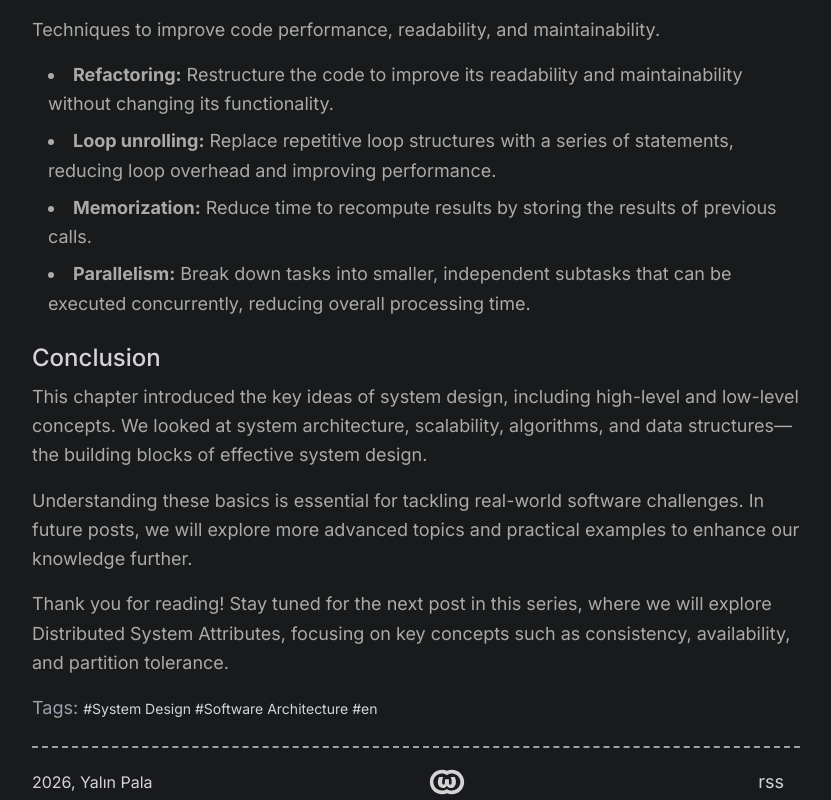
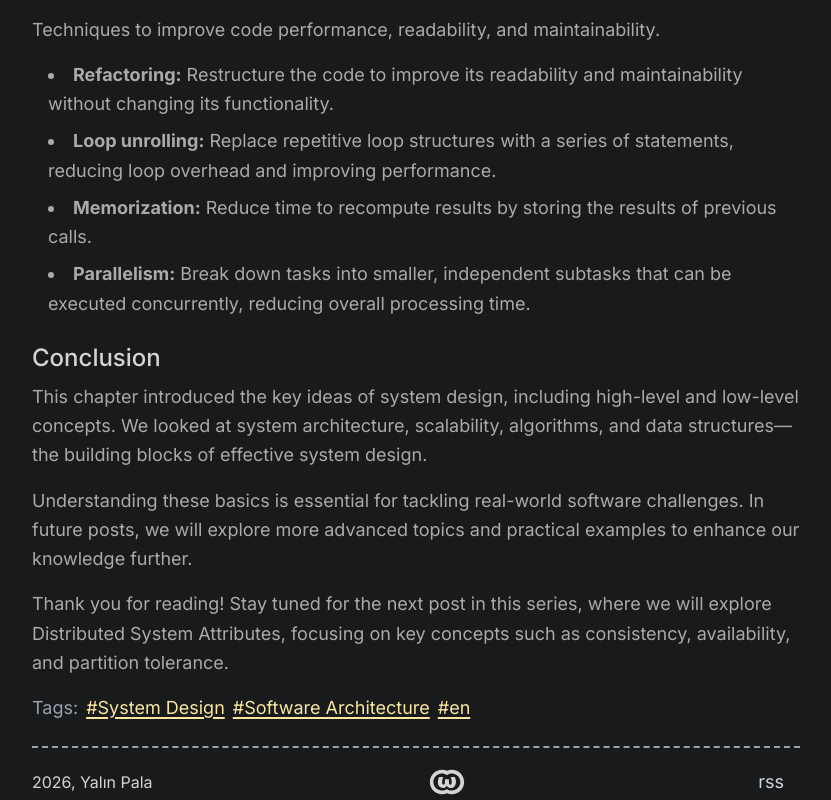
Before and after one commit to yplog/yphp, an Astro site: page /blog/about-system-design-chapter-1 in a window 1280 px wide. Shown: the part 6566-7366 px from the top of the page, without its empty margins (224-1055 px from the left). Built offline with nearby package versions, Linux system fonts and the light colour scheme; Astro itself is replaced by a stand-in of ours.

Commit message:
feat: enhance BlogLayout with Tags component
- Import Tags component to improve tag display
- Update tag rendering to use Tags component for better layout and styling

```diff
--- a/src/layouts/BlogLayout.astro
+++ b/src/layouts/BlogLayout.astro
@@ -8,6 +8,7 @@ import { formatLocaleDate } from "../helpers/date";
 import Header from "../components/Header.astro";
 import Divider from "../components/Divider.astro";
 import Footer from "../components/Footer.astro";
+import Tags from "../components/Tags.astro";
 
 interface Props {
   title: string;
@@ -150,11 +151,9 @@ const formattedPubDate = formatLocaleDate(new Date(pubDate));
 
         {
           tags && tags.length > 0 && (
-            <div class="mt-4">
-              <span class="text-gray-400">Tags: </span>
-              {tags.map((tag: string) => (
-                <span class="text-gray-300 py-1 text-sm"> #{tag}</span>
-              ))}
+            <div class="mt-4 flex flex-wrap items-center gap-2">
+              <span class="text-gray-400">Tags:</span>
+              <Tags tags={tags} />
             </div>
           )
         }
```
